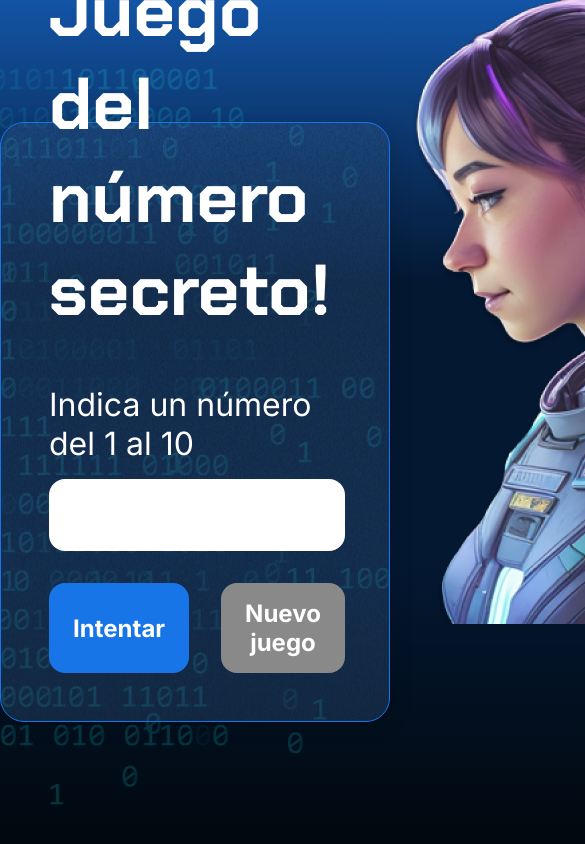
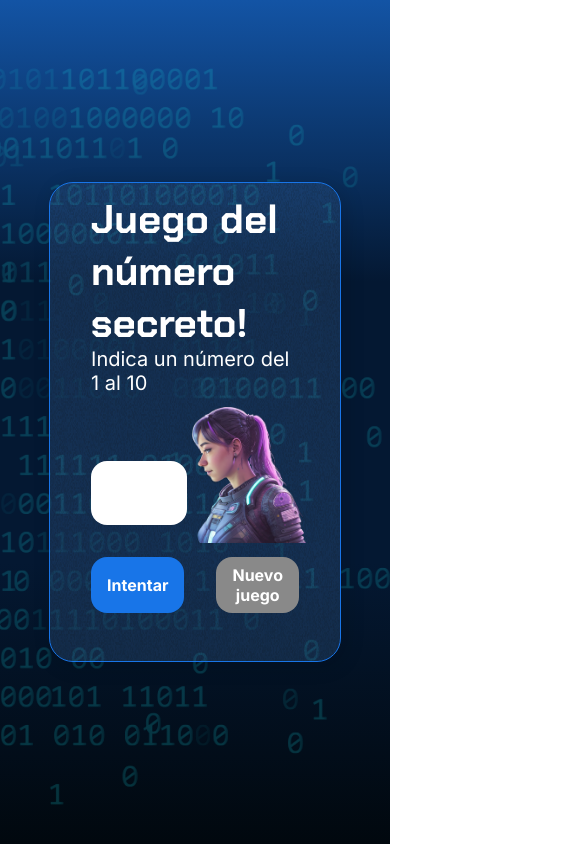
Before and after one commit to ChrisBaroneYT/AdivinaNumero, a plain HTML site: page index.html in a window 390 px wide. Shown: the top 844 px of the page, 585 px wide, since content can reach past the window. Drawn offline with Linux system fonts and the light colour scheme.

Commit message:
Actualizacion de Responsividad

```diff
--- a/index.html
+++ b/index.html
@@ -9,7 +9,7 @@
     <link href="https://fonts.googleapis.com/css2?family=Chakra+Petch:wght@700&family=Inter:wght@400;700&display=swap"
         rel="stylesheet">
     <link rel="stylesheet" href="style.css">
-    <title>JS Game</title>
+    <title>Adivina Un Numero</title>
 </head>
 
 <body>
--- a/style.css
+++ b/style.css
@@ -11,8 +11,8 @@ body {
     display: flex;
     align-items: center;
     justify-content: center;
+    font-size: 1rem; /* Tamaño base */
 }
-
 
 body::before {
     background-image: url("img/code.png");
@@ -27,19 +27,19 @@ body::before {
 }
 
 .container {
-    width: 1200px;
-    height: 600px;
+    width: 75rem; /* 1200px -> 75rem */
+    height: 41.5rem; /* 600px -> 37.5rem */
     display: flex;
     align-items: center;
     justify-content: space-between;
-    border-radius: 24px;
-    border: 1px solid #1875E8;
-    box-shadow: 4px 4px 20px 0px rgba(1, 8, 14, 0.15);
+    border-radius: 1.5rem; /* 24px -> 1.5rem */
+    border: 0.0625rem solid #1875E8; /* 1px -> 0.0625rem */
+    box-shadow: 0.25rem 0.25rem 1.25rem 0 rgba(1, 8, 14, 0.15); /* 4px 4px 20px */
     background-image: url("img/Ruido.png");
     background-size: 100% 100%;
     position: relative;
+    padding: 2rem;
 }
-
 
 .container__contenido {
     display: flex;
@@ -54,11 +54,11 @@ body::before {
 }
 
 .container__boton {
-    border-radius: 16px;
+    border-radius: 1rem; /* 16px -> 1rem */
     background: #1875E8;
-    padding: 16px 24px;
+    padding: 1rem 1.5rem; /* 16px 24px -> 1rem 1.5rem */
     width: 100%;
-    font-size: 24px;
+    font-size: 1.5rem; /* 24px -> 1.5rem */
     font-weight: 700;
     border: none;
     margin-top: 2rem;
@@ -69,7 +69,7 @@ body::before {
 }
 
 .container__texto {
-    margin: 16px 0 16px 0;
+    margin: 1rem 0;
 }
 
 .container__texto-azul {
@@ -78,25 +78,25 @@ body::before {
 
 .container__input {
     width: 100%;
-    height: 72px;
-    border-radius: 16px;
+    height: 4.5rem; /* 72px -> 4.5rem */
+    border-radius: 1rem; /* 16px -> 1rem */
     background-color: #FFF;
     border: none;
     color: #1875E8;
     padding: 2rem;
-    font-size: 24px;
-    font-weight: 700;
+    font-size: 1.5rem; /* 24px -> 1.5rem */
+    font-weight: center;
     font-family: 'Inter', sans-serif;
 }
 
 .container__botones {
     display: flex;
-    gap: 2em;
+    gap: 2rem;
 }
 
 h1 {
     font-family: 'Chakra Petch', sans-serif;
-    font-size: 72px;
+    font-size: 4.5rem; /* 72px -> 4.5rem */
     padding-bottom: 3rem;
 }
 
@@ -106,6 +106,86 @@ button {
 }
 
 .texto__parrafo {
-    font-size: 32px;
+    font-size: 2rem; /* 32px -> 2rem */
     font-weight: 400;
 }
+
+/* Media Queries para mejorar la responsividad */
+@media (max-width: 1024px) {
+
+    .container {
+        width: 90%;
+        flex-direction: column;
+        height: 30rem;
+    }
+
+    h1 {
+        font-size: 3rem;
+    }
+
+    .texto__parrafo {
+        font-size: 1.5rem;
+    }
+
+    .container__boton {
+        font-size: 1.25rem;
+        padding: 0.75rem 1.25rem;
+    }
+    .container__imagen-persona {
+        width: 40%;
+        position: relative;
+        top: 50px; /* Mueve hacia abajo */
+        right: 40px; /* Mueve hacia la derecha */
+    }
+
+
+    .container__input {
+        height: 3.5rem;
+        font-size: 1.25rem;
+    }
+}
+
+@media (max-width: 768px) {
+    .container{
+        overflow: auto;
+    }
+    .texto__parrafo {
+        font-size: 1.25rem;
+        position: relative;
+    }
+    h1 {
+        font-size: 2.5rem;
+    }
+    .container__boton {
+        font-size: 1rem;
+        padding: 0.5rem 1rem;
+    }
+}
+
+@media (max-width: 480px) {
+    .container{
+        overflow: auto;
+        width: 75%;
+    }
+    .texto__parrafo {
+        font-size: 1.25rem;
+        position: relative;
+        top: -50px; /* Ajusta el valor según necesites */
+    }
+    h1 {
+        font-size: 2.5rem;
+    }
+    .container__boton {
+        font-size: 1rem;
+        padding: 0.5rem 1rem;
+    }
+    .container__imagen-persona{
+        right: 10rem;
+        top: 5rem;
+    }
+    .container__input {
+        height: 1rem;
+        font-size: 1rem;
+        width: 6rem;
+    }
+}
```
